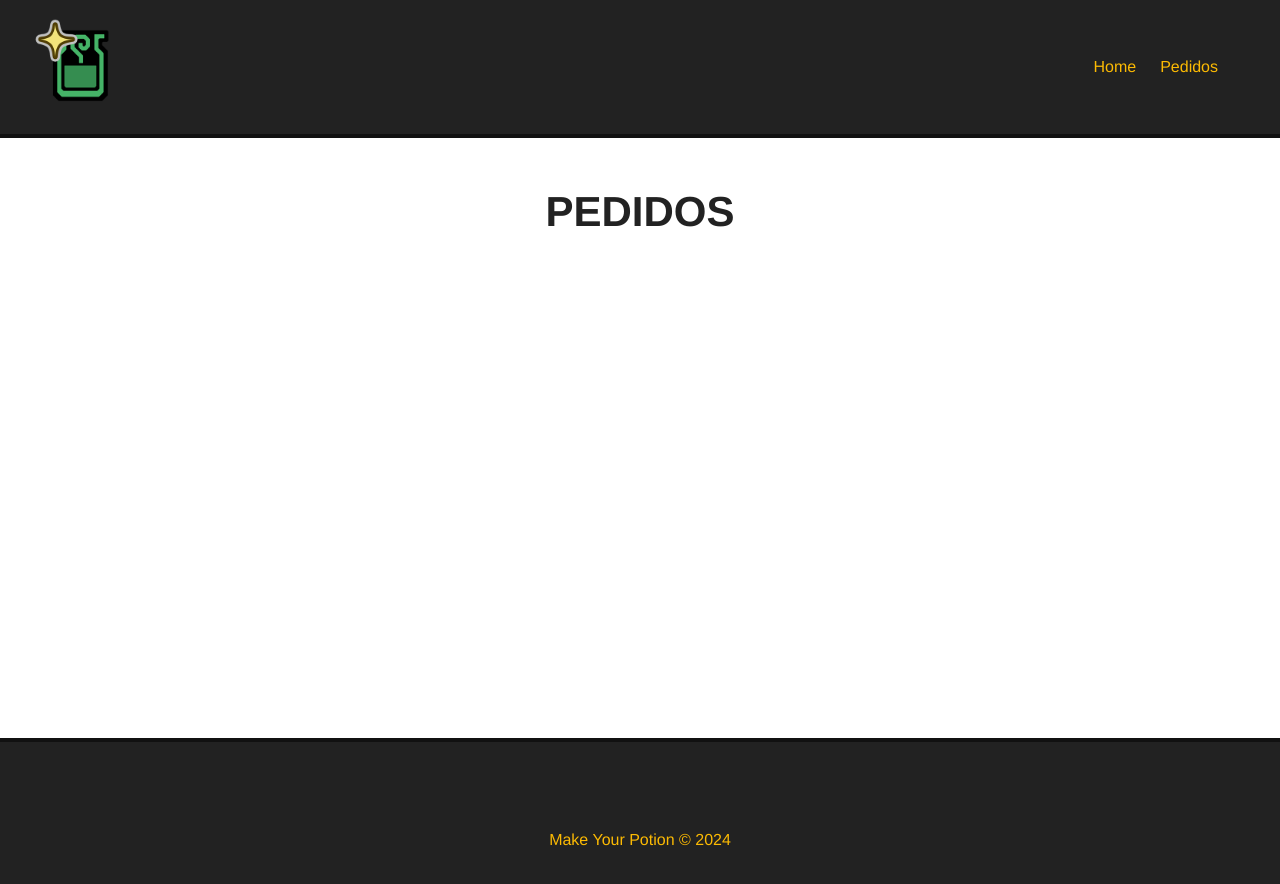
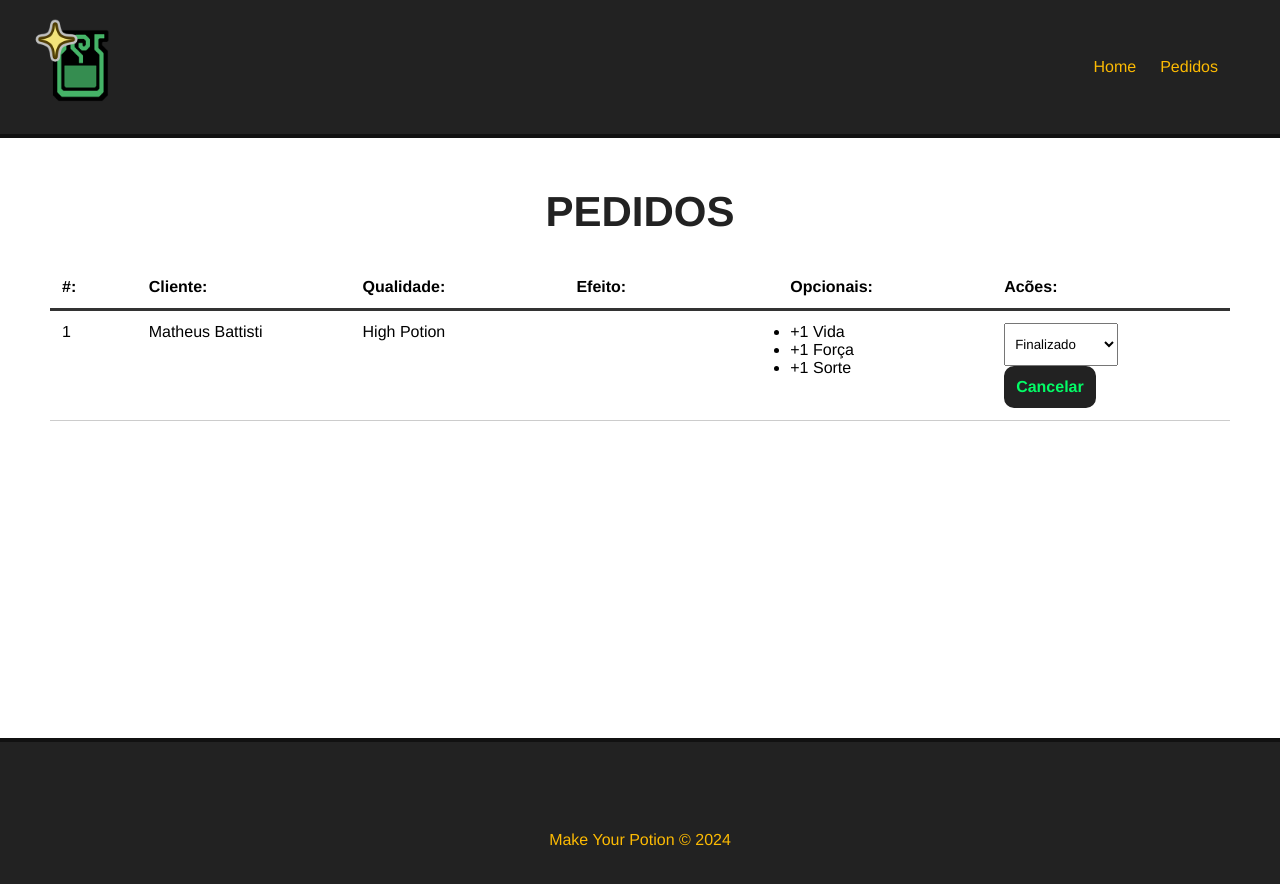
Before and after one commit to FAlcantara7/makemypotion, a Vue app: page /pedidos in a window 1280 px wide. Shown: the top 884 px of the page. Built offline with nearby package versions, Linux system fonts and the light colour scheme; data requests are answered from the project's data file.

Commit message:
Preenchendo Pedidos.vue

```diff
--- a/src/views/Pedidos.vue
+++ b/src/views/Pedidos.vue
@@ -1,5 +1,16 @@
 <template>
   <div class="main_container">
     <h1>PEDIDOS</h1>
+    <DashBoard/>
   </div>
 </template>
+
+<script>
+import DashBoard from '../components/Dashboard.vue'
+
+export default {
+  components: {
+    DashBoard
+  }
+}
+</script>
```
